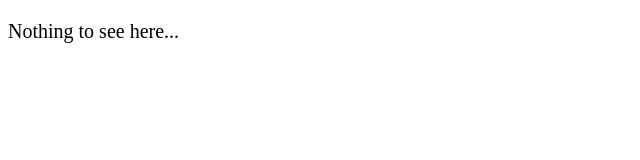
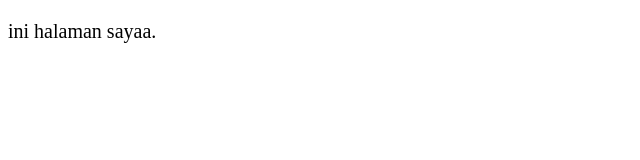
Before and after one commit to apniinuroktapiani/pertama, a plain HTML site: page index.html in a window 1280 px wide. Shown: the full height of the page, 0-640 px from the left. Drawn offline with Linux system fonts and the light colour scheme.

Commit message:
ini halaman saya

```diff
--- a/index.html
+++ b/index.html
@@ -15,7 +15,7 @@
 </head>
 
 <body>
-  <p>Nothing to see here...</p>
+  <p>ini halaman sayaa.</p>
   <!-- Project -->
   <script src="main.js"></script>
 </body>
```
